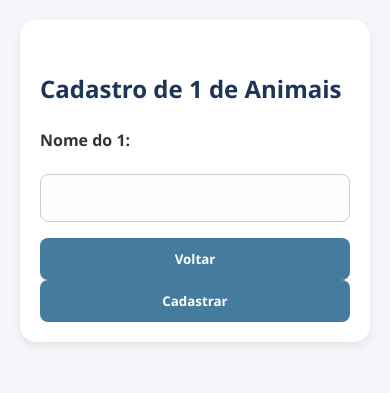
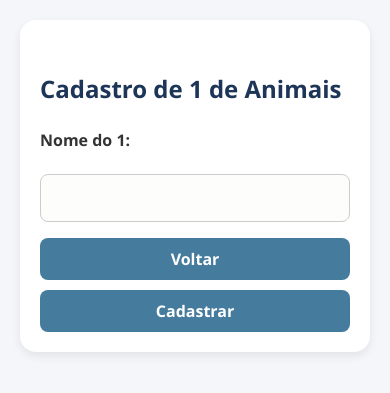
Before and after one commit to AlexC2624/registro, a Flask app: page /json_animal/1 in a window 390 px wide. Shown: the top 393 px of the page. Run offline with Flask 3, Linux system fonts and the light colour scheme; parts of the project's set-up code (start-up, migrations or seed data) failed here and were passed over.

Commit message:
adição de estilo para os botões do form

```diff
--- a/static/style.css
+++ b/static/style.css
@@ -138,6 +138,19 @@ tr:hover {
   background-color: #f0f3ed;
 }
 
+.button-container {
+    display: flex;
+    flex-wrap: wrap; /* permite quebra de linha */
+    gap: 10px; /* espaço entre os botões */
+    justify-content: center;
+}
+
+.button-container button {
+    flex: 1 1 15px; /* tamanho mínimo por botão */
+    padding: 10px;
+    font-size: 16px;
+}
+
 /* Rodapé */
 footer {
   margin-top: 40px;
@@ -187,4 +200,9 @@ footer {
   textarea {
       width: 100%;
   }
+
+  .button-container {
+      flex-direction: column; /* força empilhar no celular */
+      align-items: stretch;
+  }
 }
```
